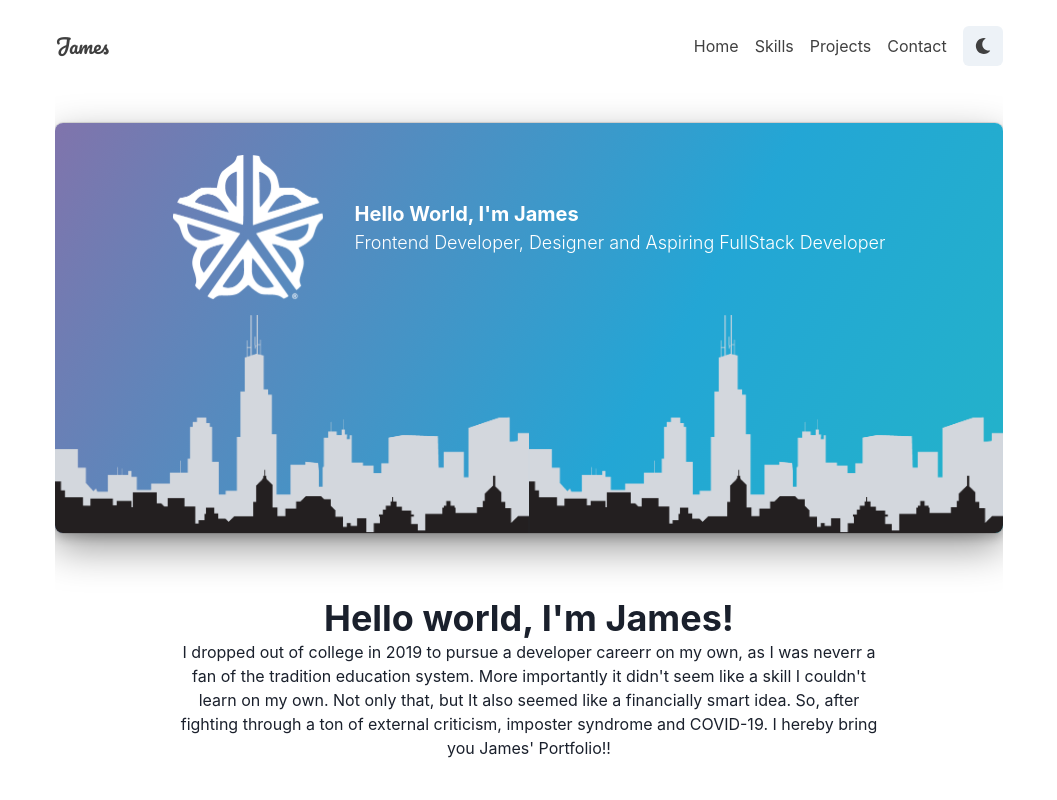
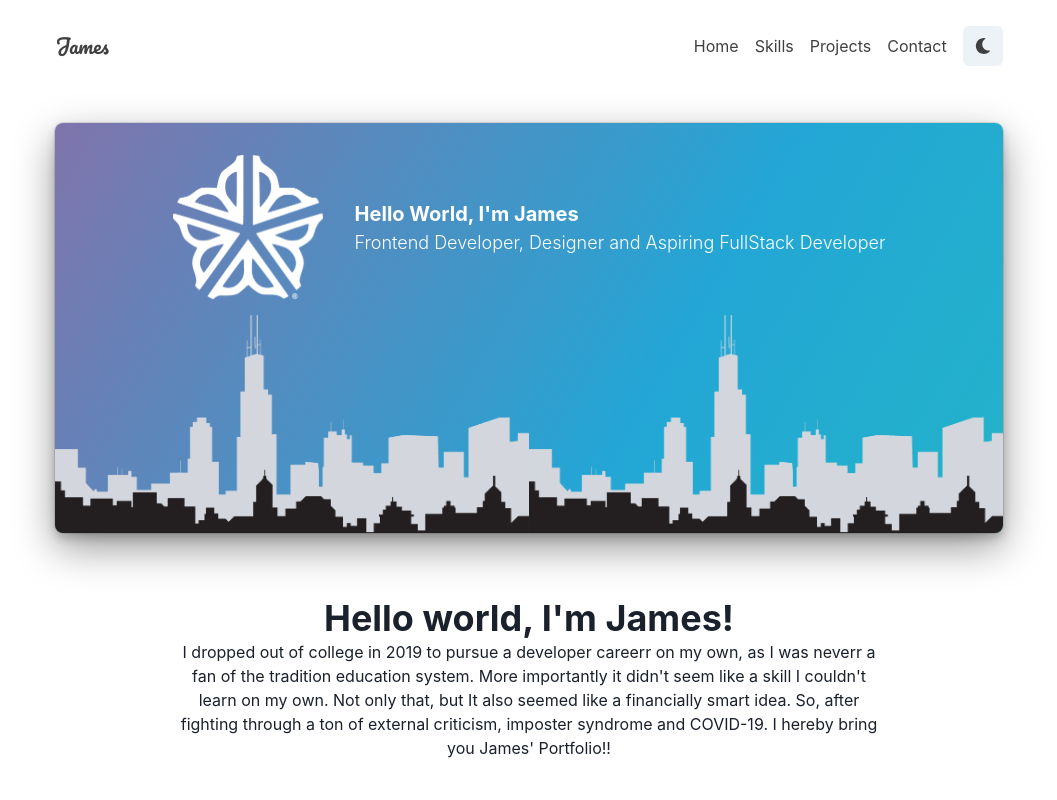
Before and after one commit to Sannnji/portfolio-site, a React (Create React App) app: page / in a window 1280 px wide. Shown: the top 800 px of the page, without its empty margins (111-1168 px from the left). Built offline with nearby package versions, Linux system fonts and the light colour scheme.

Commit message:
-overflow hidden

```diff
--- a/src/components/Layout.tsx
+++ b/src/components/Layout.tsx
@@ -2,7 +2,7 @@ import { Box } from "@chakra-ui/react";
 
 const Layout: React.FC = ({ children }) => {
   return (
-    <Box mx={{ base: "5%", xl: "13%" }} overflow="hidden">
+    <Box mx={{ base: "5%", xl: "13%" }} >
       {children}
     </Box>
   );
```
